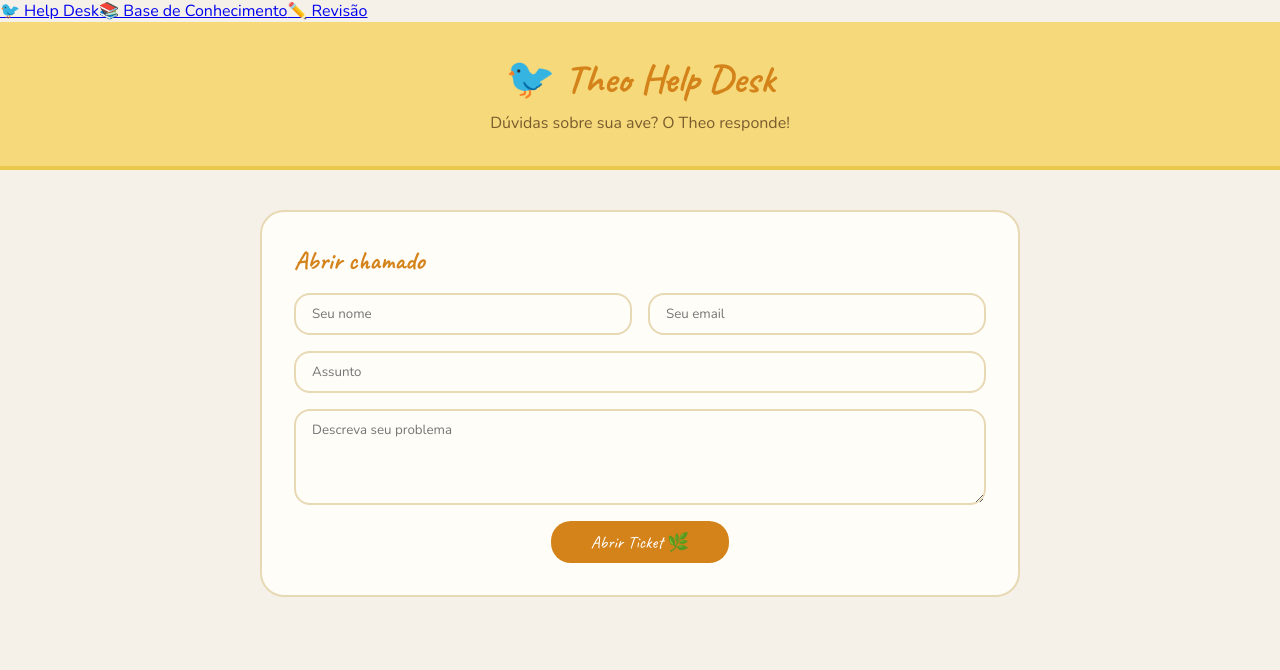
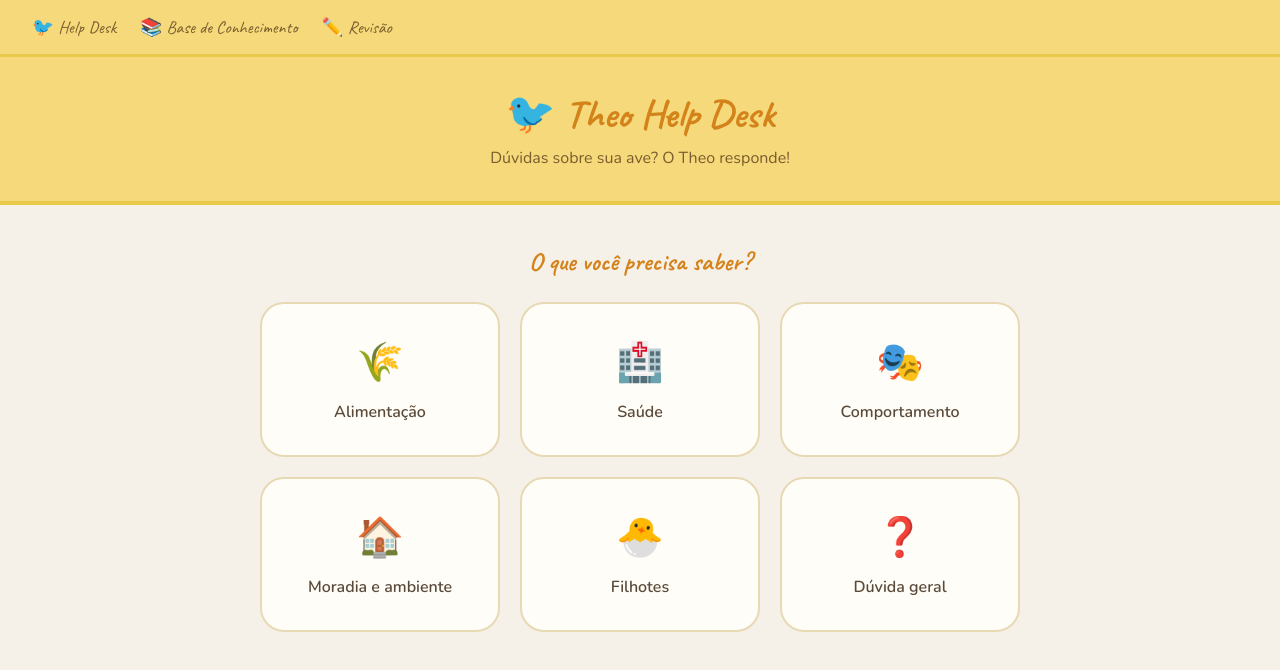
Before and after one commit to rafaelasv/helpdesk-ai, a React (Vite) app: page / in a window 1280 px wide. Shown: the top 670 px of the page. Built offline with nearby package versions, Linux system fonts and the light colour scheme.

Commit message:
feat: add home page with categories and replace tickets with chat

```diff
--- a/src/App.jsx
+++ b/src/App.jsx
@@ -1,47 +1,10 @@
-import { useState } from 'react'
 import { Routes, Route, Link } from 'react-router-dom'
+import Home from './Home'
+import Chat from './Chat'
 import Artigos from './Artigos'
 import Revisao from './Revisao'
 
-
 function App() {
-  const [nome, setNome] = useState("")
-  const [email, setEmail] = useState("")
-  const [assunto, setAssunto] = useState("")
-  const [mensagem, setMensagem] = useState("")
-  const [tickets, setTickets] = useState([])
-
-  async function abrirTicket() {
-    const indice = tickets.length
-    const novoTicket = {
-      nome,
-      email,
-      assunto,
-      mensagem,
-      resposta: null,
-      carregando: true
-    }
-    setTickets(prev => [...prev, novoTicket])
-
-    setNome("")
-    setEmail("")
-    setAssunto("")
-    setMensagem("")
-
-    const res = await fetch("http://127.0.0.1:5000/responder", {
-      method: "POST",
-      headers: { "Content-Type": "application/json" },
-      body: JSON.stringify({ mensagem: novoTicket.mensagem })
-    })
-    const dados = await res.json()
-
-    setTickets(prev =>
-      prev.map((t, i) =>
-        i === indice ? { ...t, resposta: dados.resposta, carregando: false } : t
-      )
-    )
-  }
-
   return (
     <div>
       <nav className="nav">
@@ -51,47 +14,8 @@ function App() {
       </nav>
 
       <Routes>
-        <Route path="/" element={
-          <div className="container">
-            <header className="header">
-              <h1>🐦 Theo Help Desk</h1>
-              <p>Dúvidas sobre sua ave? O Theo responde!</p>
-            </header>
-            <main className="main">
-              <div className="form-card">
-                <h2>Abrir chamado</h2>
-                <div className="form-grid">
-                  <input type="text" placeholder="Seu nome" value={nome} onChange={(e) => setNome(e.target.value)} />
-                  <input type="email" placeholder="Seu email" value={email} onChange={(e) => setEmail(e.target.value)} />
-                </div>
-                <input type="text" placeholder="Assunto" value={assunto} onChange={(e) => setAssunto(e.target.value)} />
-                <textarea rows={4} placeholder="Descreva seu problema" value={mensagem} onChange={(e) => setMensagem(e.target.value)} />
-                <button type="button" onClick={abrirTicket}>Abrir Ticket 🌿</button>
-              </div>
-              <div className="tickets">
-                {tickets.map((ticket, index) => (
-                  <div key={index} className="ticket-card">
-                    <div className="ticket-header">
-                      <span className="ticket-nome">{ticket.nome}</span>
-                      <span className="ticket-assunto">{ticket.assunto}</span>
-                    </div>
-                    <p className="ticket-mensagem">{ticket.mensagem}</p>
-                    {ticket.carregando && (
-                      <div className="resposta-ia">
-                        🐦 <strong>Theo:</strong> <span className="digitando">...</span>
-                      </div>
-                    )}
-                    {!ticket.carregando && ticket.resposta && (
-                      <div className="resposta-ia">
-                        🐦 <strong>Theo:</strong> {ticket.resposta}
-                      </div>
-                    )}
-                  </div>
-                ))}
-              </div>
-            </main>
-          </div>
-        } />
+        <Route path="/" element={<Home />} />
+        <Route path="/chat" element={<Chat />} />
         <Route path="/artigos" element={<Artigos />} />
         <Route path="/revisao" element={<Revisao />} />
       </Routes>
--- /dev/null
+++ b/src/Chat.jsx
@@ -0,0 +1,82 @@
+import { useState, useEffect, useRef } from 'react'
+import { useLocation } from 'react-router-dom'
+
+function Chat() {
+  const location = useLocation()
+  const mensagemInicial = location.state?.mensagemInicial ?? ''
+
+  const [mensagens, setMensagens] = useState([
+    { autor: 'theo', texto: 'Oi! Sou o Theo 🐦 Pode me contar sua dúvida sobre aves!' }
+  ])
+  const [input, setInput] = useState(mensagemInicial)
+  const [carregando, setCarregando] = useState(false)
+  const fimRef = useRef(null)
+
+  useEffect(() => {
+    fimRef.current?.scrollIntoView({ behavior: 'smooth' })
+  }, [mensagens, carregando])
+
+  async function enviar() {
+    if (!input.trim() || carregando) return
+
+    const textoUsuario = input
+    setInput('')
+    setMensagens(prev => [...prev, { autor: 'user', texto: textoUsuario }])
+    setCarregando(true)
+
+    const res = await fetch('http://127.0.0.1:5000/responder', {
+      method: 'POST',
+      headers: { 'Content-Type': 'application/json' },
+      body: JSON.stringify({ mensagem: textoUsuario })
+    })
+    const dados = await res.json()
+
+    setCarregando(false)
+    setMensagens(prev => [...prev, { autor: 'theo', texto: dados.resposta }])
+  }
+
+  function handleKeyDown(e) {
+    if (e.key === 'Enter' && !e.shiftKey) {
+      e.preventDefault()
+      enviar()
+    }
+  }
+
+  return (
+    <div className="container">
+      <header className="header">
+        <h1>🐦 Theo Help Desk</h1>
+        <p>Converse com o Theo!</p>
+      </header>
+      <div className="chat-container">
+        <div className="chat-mensagens">
+          {mensagens.map((msg, i) => (
+            <div key={i} className={`chat-msg chat-msg-${msg.autor}`}>
+              {msg.autor === 'theo' && <span className="chat-avatar">🐦</span>}
+              <div className="chat-balao">{msg.texto}</div>
+            </div>
+          ))}
+          {carregando && (
+            <div className="chat-msg chat-msg-theo">
+              <span className="chat-avatar">🐦</span>
+              <div className="chat-balao"><span className="digitando">...</span></div>
+            </div>
+          )}
+          <div ref={fimRef} />
+        </div>
+        <div className="chat-input-area">
+          <textarea
+            rows={2}
+            placeholder="Digite sua dúvida... (Enter para enviar)"
+            value={input}
+            onChange={(e) => setInput(e.target.value)}
+            onKeyDown={handleKeyDown}
+          />
+          <button onClick={enviar} disabled={carregando}>Enviar 🌿</button>
+        </div>
+      </div>
+    </div>
+  )
+}
+
+export default Chat
--- /dev/null
+++ b/src/Home.jsx
@@ -0,0 +1,44 @@
+import { useNavigate } from 'react-router-dom'
+
+const categorias = [
+  { emoji: '🌾', titulo: 'Alimentação', mensagem: 'Tenho uma dúvida sobre alimentação da minha ave.' },
+  { emoji: '🏥', titulo: 'Saúde', mensagem: 'Tenho uma dúvida sobre a saúde da minha ave.' },
+  { emoji: '🎭', titulo: 'Comportamento', mensagem: 'Tenho uma dúvida sobre o comportamento da minha ave.' },
+  { emoji: '🏠', titulo: 'Moradia e ambiente', mensagem: 'Tenho uma dúvida sobre moradia e ambiente para minha ave.' },
+  { emoji: '🐣', titulo: 'Filhotes', mensagem: 'Tenho uma dúvida sobre filhotes de ave.' },
+  { emoji: '❓', titulo: 'Dúvida geral', mensagem: '' },
+]
+
+function Home() {
+  const navigate = useNavigate()
+
+  function irParaChat(mensagem) {
+    navigate('/chat', { state: { mensagemInicial: mensagem } })
+  }
+
+  return (
+    <div className="container">
+      <header className="header">
+        <h1>🐦 Theo Help Desk</h1>
+        <p>Dúvidas sobre sua ave? O Theo responde!</p>
+      </header>
+      <main className="main">
+        <h2 className="categorias-titulo">O que você precisa saber?</h2>
+        <div className="categorias-grid">
+          {categorias.map((cat) => (
+            <button
+              key={cat.titulo}
+              className="categoria-card"
+              onClick={() => irParaChat(cat.mensagem)}
+            >
+              <span className="categoria-emoji">{cat.emoji}</span>
+              <span className="categoria-nome">{cat.titulo}</span>
+            </button>
+          ))}
+        </div>
+      </main>
+    </div>
+  )
+}
+
+export default Home
--- a/src/index.css
+++ b/src/index.css
@@ -143,3 +143,142 @@ button:hover {
   0%, 100% { opacity: 1; }
   50% { opacity: 0; }
 }
+
+/*Nav */
+.nav {
+  display: flex;
+  gap: 24px;
+  padding: 16px 32px;
+  background: #f5d97a;
+  border-bottom: 3px solid #e8c94a;
+}
+
+.nav a {
+  text-decoration: none;
+  color: #7a5c2e;
+  font-family: 'Caveat', cursive;
+  font-size: 1.1rem;
+}
+
+.nav a:hover {
+  color: #d4831a;
+}
+
+/* Home — categorias */
+.categorias-titulo {
+  font-family: 'Caveat', cursive;
+  color: #d4831a;
+  font-size: 1.6rem;
+  margin-bottom: 24px;
+  text-align: center;
+}
+
+.categorias-grid {
+  display: grid;
+  grid-template-columns: repeat(3, 1fr);
+  gap: 20px;
+}
+
+.categoria-card {
+  display: flex;
+  flex-direction: column;
+  align-items: center;
+  gap: 12px;
+  background: #fffdf7;
+  border: 2px solid #e8d9b5;
+  border-radius: 24px;
+  padding: 32px 16px;
+  cursor: pointer;
+  transition: border-color 0.2s, transform 0.1s;
+  font-family: 'Nunito', sans-serif;
+  color: #5a4a3a;
+  align-self: unset;
+  padding: 32px 16px;
+}
+
+.categoria-card:hover {
+  border-color: #d4831a;
+  transform: translateY(-2px);
+  background-color: #fffdf7;
+}
+
+.categoria-emoji {
+  font-size: 2.4rem;
+}
+
+.categoria-nome {
+  font-size: 1rem;
+  font-weight: 600;
+}
+
+/* Chat */
+.chat-container {
+  background: #fffdf7;
+  border: 2px solid #e8d9b5;
+  border-radius: 24px;
+  display: flex;
+  flex-direction: column;
+  height: 520px;
+}
+
+.chat-mensagens {
+  flex: 1;
+  overflow-y: auto;
+  padding: 24px;
+  display: flex;
+  flex-direction: column;
+  gap: 16px;
+}
+
+.chat-msg {
+  display: flex;
+  align-items: flex-end;
+  gap: 8px;
+}
+
+.chat-msg-user {
+  flex-direction: row-reverse;
+}
+
+.chat-avatar {
+  font-size: 1.4rem;
+  flex-shrink: 0;
+}
+
+.chat-balao {
+  max-width: 72%;
+  padding: 12px 16px;
+  border-radius: 18px;
+  font-size: 0.95rem;
+  line-height: 1.6;
+}
+
+.chat-msg-theo .chat-balao {
+  background: #f0ede4;
+  border-bottom-left-radius: 4px;
+}
+
+.chat-msg-user .chat-balao {
+  background: #d4831a;
+  color: white;
+  border-bottom-right-radius: 4px;
+}
+
+.chat-input-area {
+  display: flex;
+  gap: 12px;
+  padding: 16px 24px;
+  border-top: 2px solid #e8d9b5;
+  align-items: flex-end;
+}
+
+.chat-input-area textarea {
+  flex: 1;
+  resize: none;
+  border-radius: 16px;
+}
+
+.chat-input-area button {
+  flex-shrink: 0;
+  padding: 10px 24px;
+}
```
